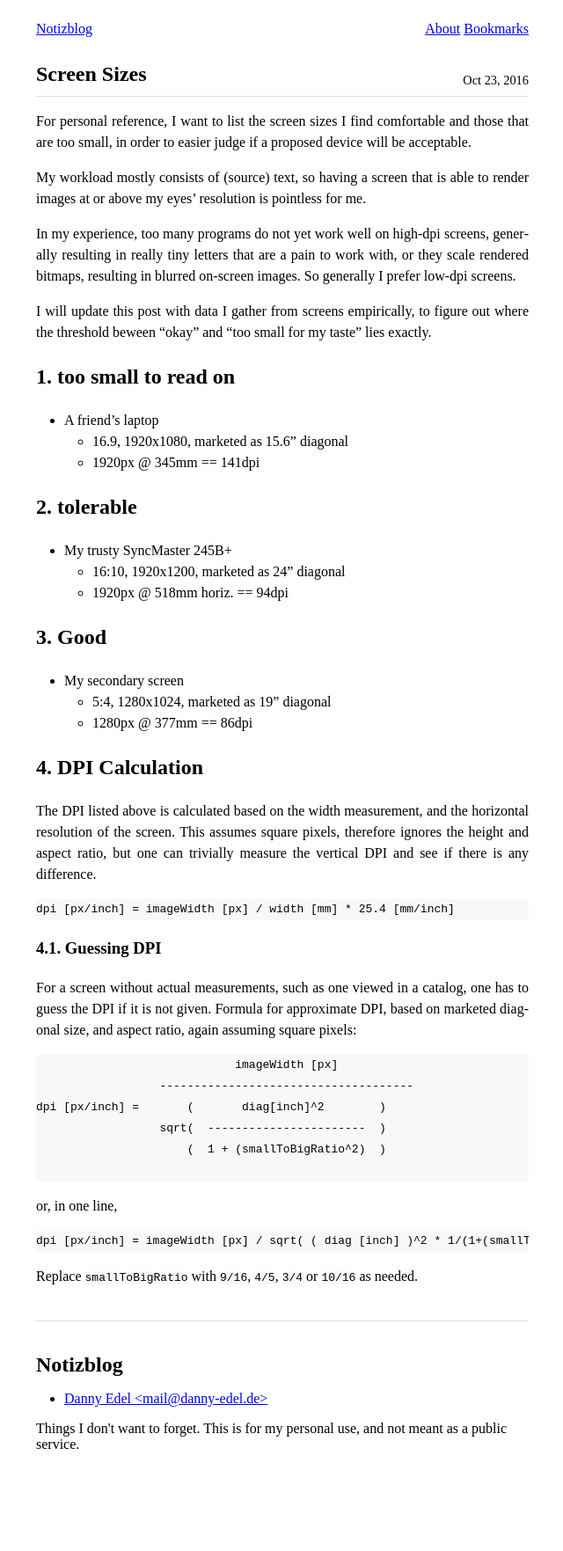
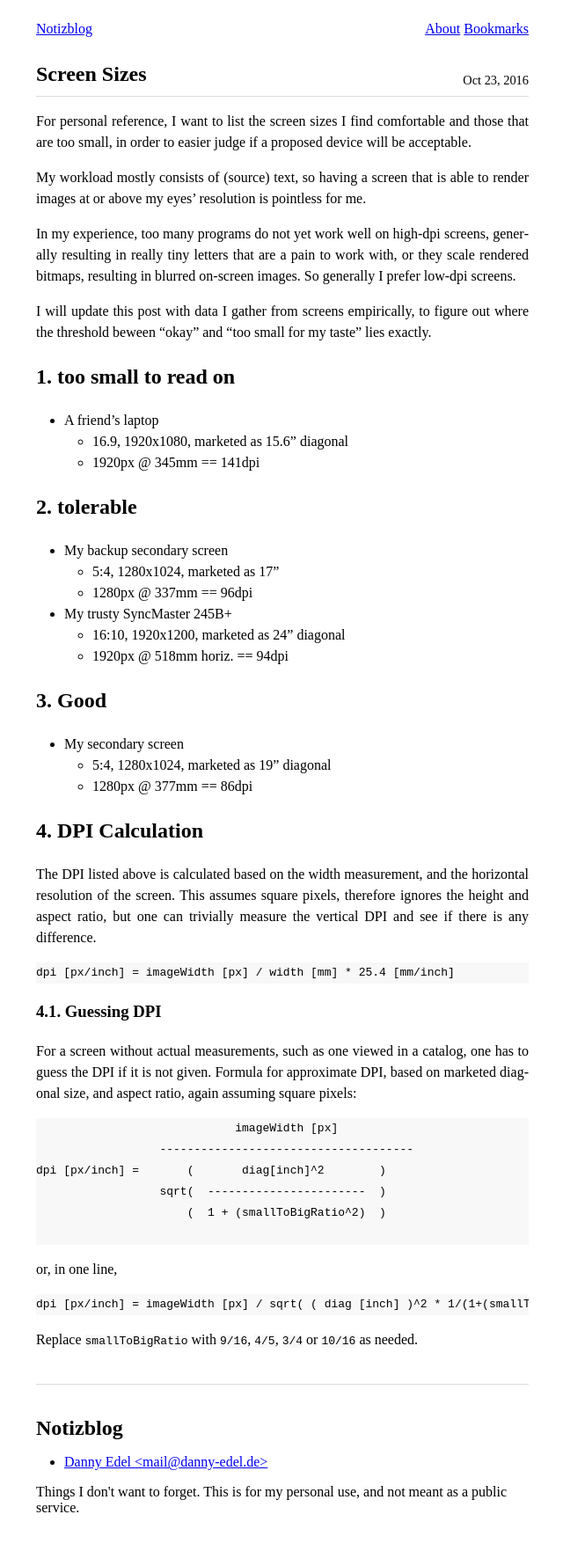
Before and after one commit to dannyedel/blog, a Jekyll site: the page built from _posts/2016-10-23-screen-sizes.md, in a window 1280 px wide. Shown: the whole page at 88% size, without its empty margins (319-959 px from the left). Built offline with Jekyll 4.4.1, drawn with Linux system fonts in a browser that asks for light colours; before the commit the page ends 1691 px from its top, so only the background shows below that.

Commit message:
add backup secondary screen

```diff
--- a/_posts/2016-10-23-screen-sizes.md
+++ b/_posts/2016-10-23-screen-sizes.md
@@ -29,6 +29,9 @@ and "too small for my taste" lies exactly.
 
 ## tolerable
 
+* My backup secondary screen
+  * 5:4, 1280x1024, marketed as 17"
+  * 1280px @ 337mm == 96dpi
 * My trusty SyncMaster 245B+
   * 16:10, 1920x1200, marketed as 24" diagonal
   * 1920px @ 518mm horiz. == 94dpi
```
